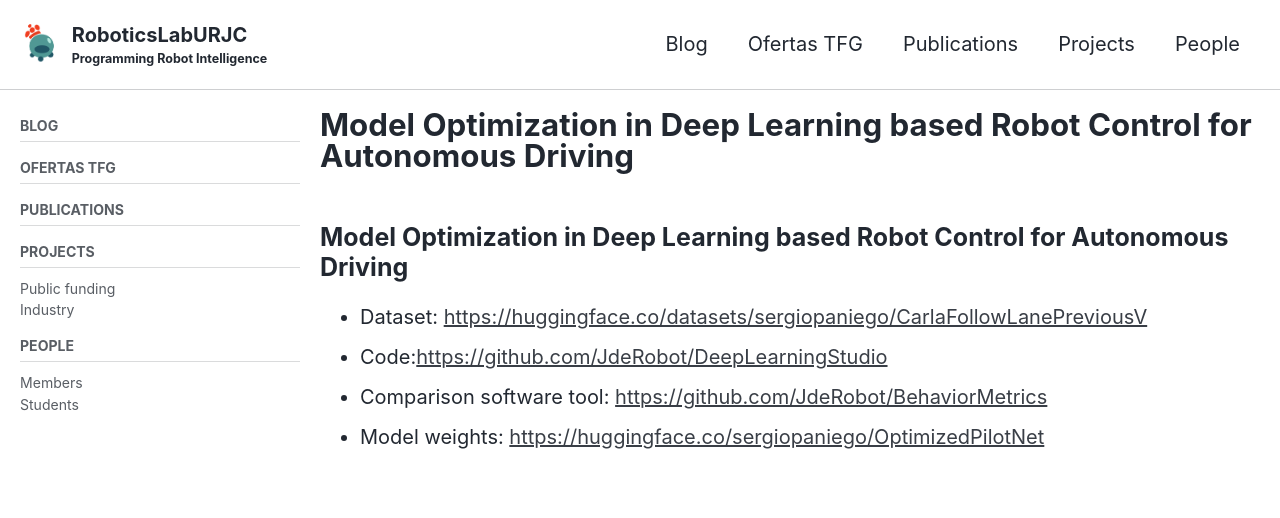
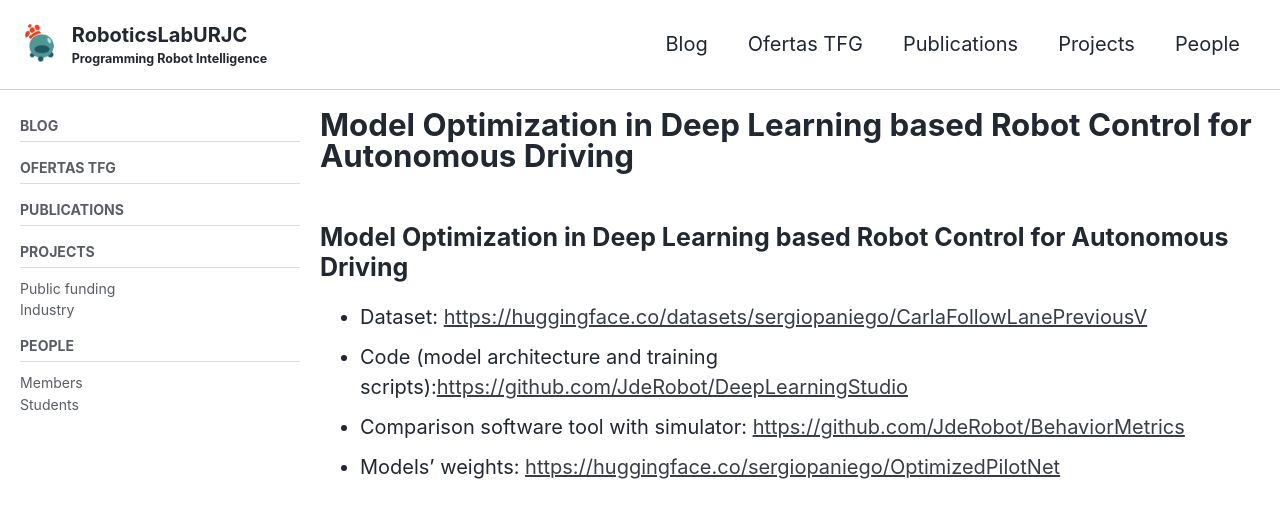
Before and after one commit to RoboticsLabURJC/RoboticsLabURJC.github.io, a Jekyll site: the page built from _pages/publications/2023/model_optimization_in_deep_learning_based_robot_control_for_autonomous_driving.md, in a window 1280 px wide and 900 px high. Shown: the top 518 px of the window. Built offline with Jekyll 4.4.1, drawn with Linux system fonts in a browser that asks for light colours; cached includes are drawn as plain includes; nearby versions of some CDN libraries.

Commit message:
Updated paper information

```diff
--- a/_pages/publications/2023/model_optimization_in_deep_learning_based_robot_control_for_autonomous_driving.md
+++ b/_pages/publications/2023/model_optimization_in_deep_learning_based_robot_control_for_autonomous_driving.md
@@ -13,6 +13,6 @@ classes: wide
 ## Model Optimization in Deep Learning based Robot Control for Autonomous Driving
 
 - Dataset: [https://huggingface.co/datasets/sergiopaniego/CarlaFollowLanePreviousV](https://huggingface.co/datasets/sergiopaniego/CarlaFollowLanePreviousV)
-- Code:[https://github.com/JdeRobot/DeepLearningStudio](https://github.com/JdeRobot/DeepLearningStudio)
-- Comparison software tool: [https://github.com/JdeRobot/BehaviorMetrics](https://github.com/JdeRobot/BehaviorMetrics)
-- Model weights: [https://huggingface.co/sergiopaniego/OptimizedPilotNet](https://huggingface.co/sergiopaniego/OptimizedPilotNet)
+- Code (model architecture and training scripts):[https://github.com/JdeRobot/DeepLearningStudio](https://github.com/JdeRobot/DeepLearningStudio)
+- Comparison software tool with simulator: [https://github.com/JdeRobot/BehaviorMetrics](https://github.com/JdeRobot/BehaviorMetrics)
+- Models' weights: [https://huggingface.co/sergiopaniego/OptimizedPilotNet](https://huggingface.co/sergiopaniego/OptimizedPilotNet)
```
